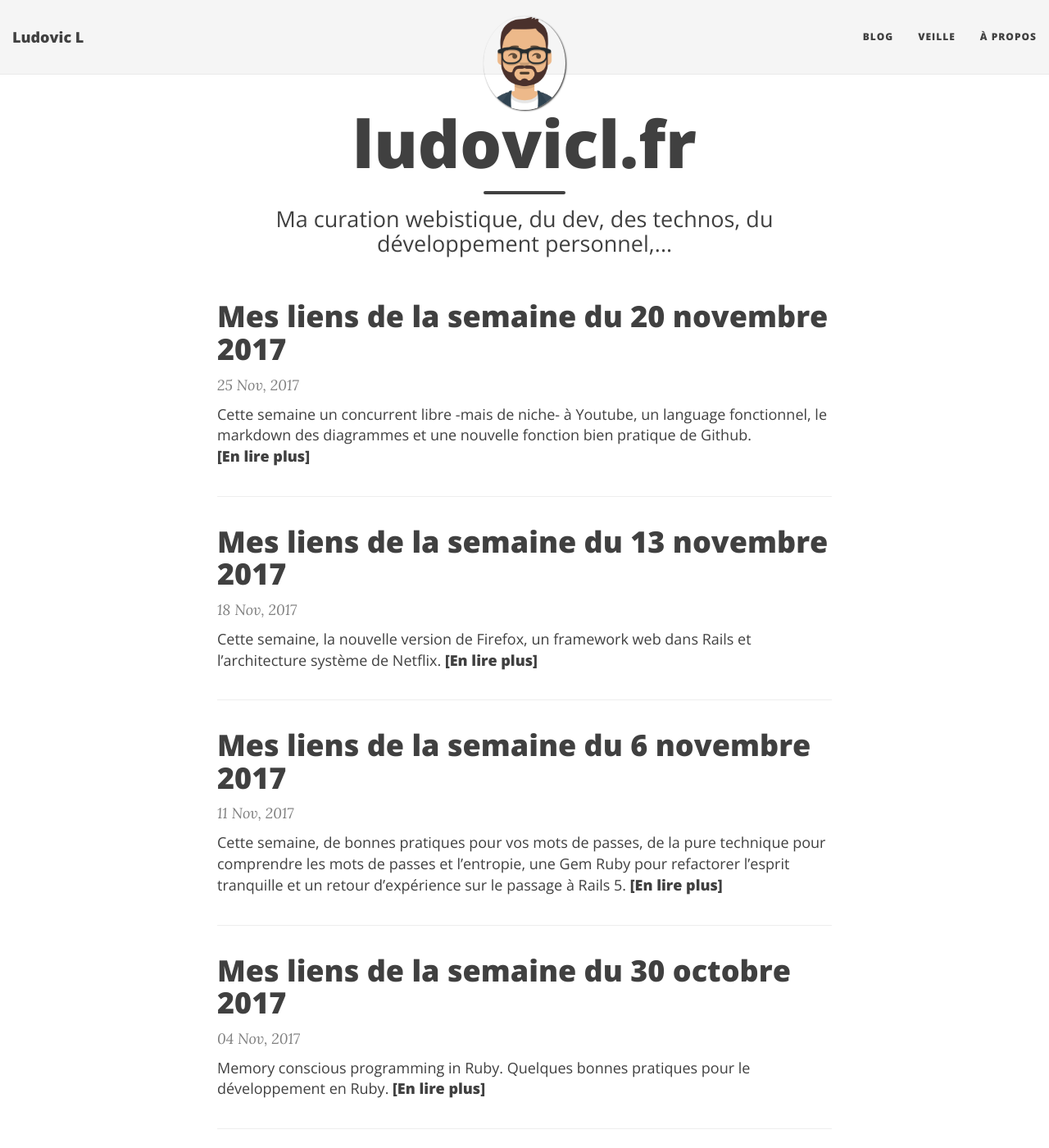
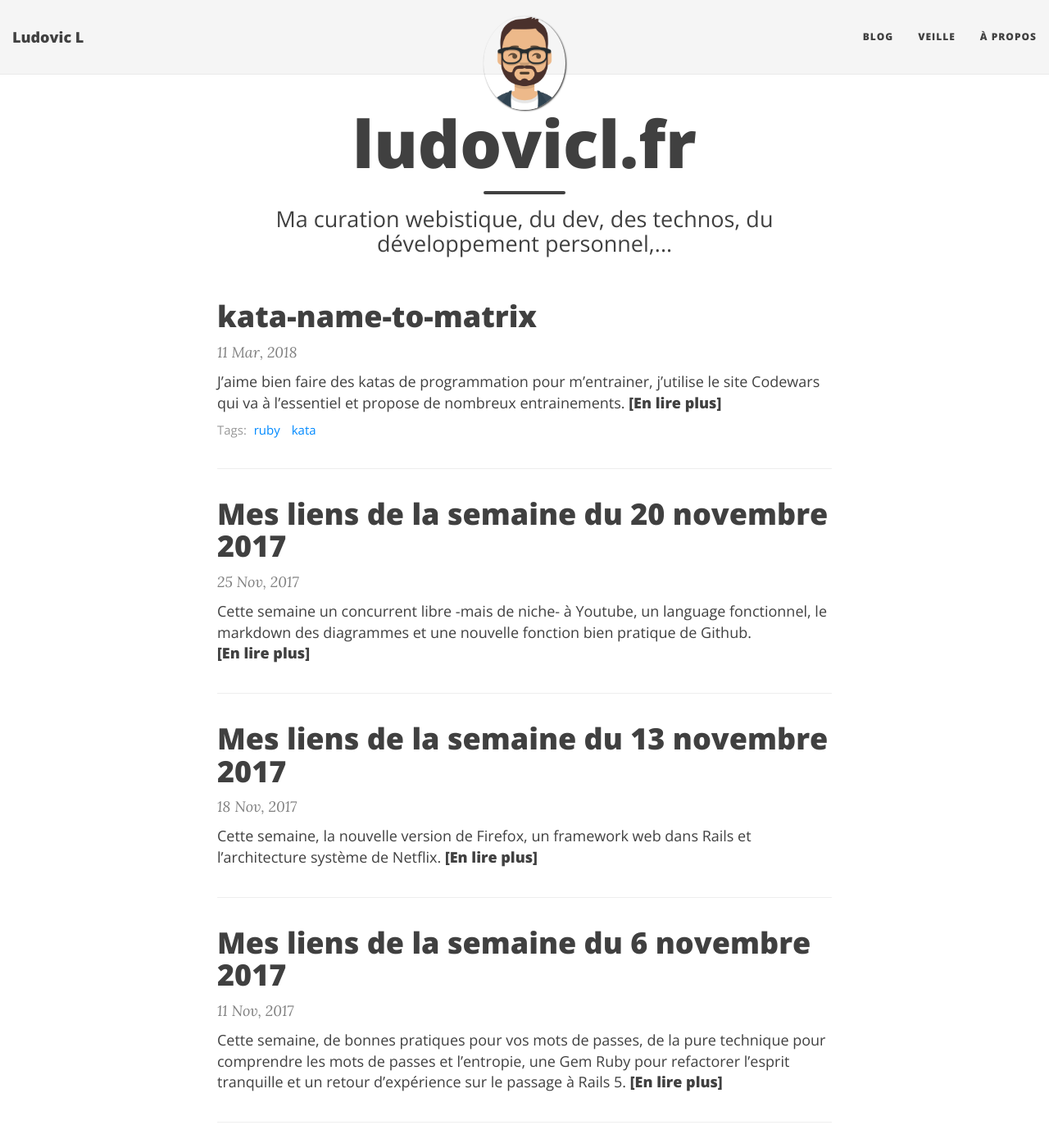
Before and after one commit to jackplux/jackplux.github.io, a Jekyll site: the page built from index.html, in a window 1280 px wide and 1400 px high. Shown: the whole window at 82% size. Built offline with Jekyll 4.4.1, drawn with Linux system fonts in a browser that asks for light colours; nearby versions of some CDN libraries; the list of posts is cut into pages by our own code; some of the changed text lies outside the part shown.

Commit message:
Update 2018-03-11-kata-name-to-matrix.md

```diff
--- a/_posts/2018-03-11-kata-name-to-matrix.md
+++ b/_posts/2018-03-11-kata-name-to-matrix.md
@@ -1,18 +1,22 @@
 ---
 layout: post
-published: false
+published: true
 title: kata-name-to-matrix
+tags:
+  - ruby
+  - kata
 ---
-J'aime bien faire des katas de programmation pour m'entrainer, j'utilise le site [Codewars](https://www.codewars.com) qui va à l'essentiel.
+J'aime bien faire des katas de programmation pour m'entrainer, j'utilise le site [Codewars](https://www.codewars.com) qui va à l'essentiel et propose de nombreux entrainements.
 
-# Le kata name to matrix
+## Le kata name to matrix
 
 Lien du kata : https://www.codewars.com/kata/5a91e0793e9156ccb0003f6e
 
-Le but de ce Kata est de retourner une matric (`Array` d'`Array`) en fonction du `String` passé en entrée.
+Le but de ce Kata est de retourner une matrice (`Array` d'`Arrays`) en fonction du `String` passé en entrée.
 Example: "Bill" ==> [["B", "i"], ["l", "l"]]
 Example: "Frank" ==> [["F", "r", "a"], ["n", "k", "."], [".", ".", "."]]
 
+### Ma solution
 Avec `x` le string à convertir en matrice,  ma solution est la suivante :
 ~~~ruby
 def matrixfy(x)
@@ -25,4 +29,21 @@ def matrixfy(x)
 end
 ~~~
 
-Le dernier map est un peu trop verbeu à mon gout et l'instruction `uncompleted_matrix << [] if uncompleted_matrix.length != matrix_size` devrait pouvoir se faire avec.
+Le dernier map est un peu trop verbeux à mon gout et l'instruction `uncompleted_matrix << [] if uncompleted_matrix.length != matrix_size` devrait pouvoir se faire en même temps qu'une autre opération.
+
+### La solution "best practices" la plus upvote
+
+~~~ruby
+x.empty? ? "name must be at least one letter" : x.ljust((x.length ** 0.5).ceil ** 2, '.').each_char.each_slice((x.length ** 0.5).ceil).to_a
+~~~
+
+Ce n'est pas la solution la plus explicite, mais elle tient en ligne et est élégante.
+
+Et cela m'a permis de découvrir la foncion `ljust`:
+
+> If integer is greater than the length of str, returns a new String of length integer with str left justified and padded with padstr; otherwise, returns str.
+
+~~~
+"hello".ljust(20)           #=> "hello               "
+"hello".ljust(20, '1234')   #=> "hello123412341234123"
+~~~
```
